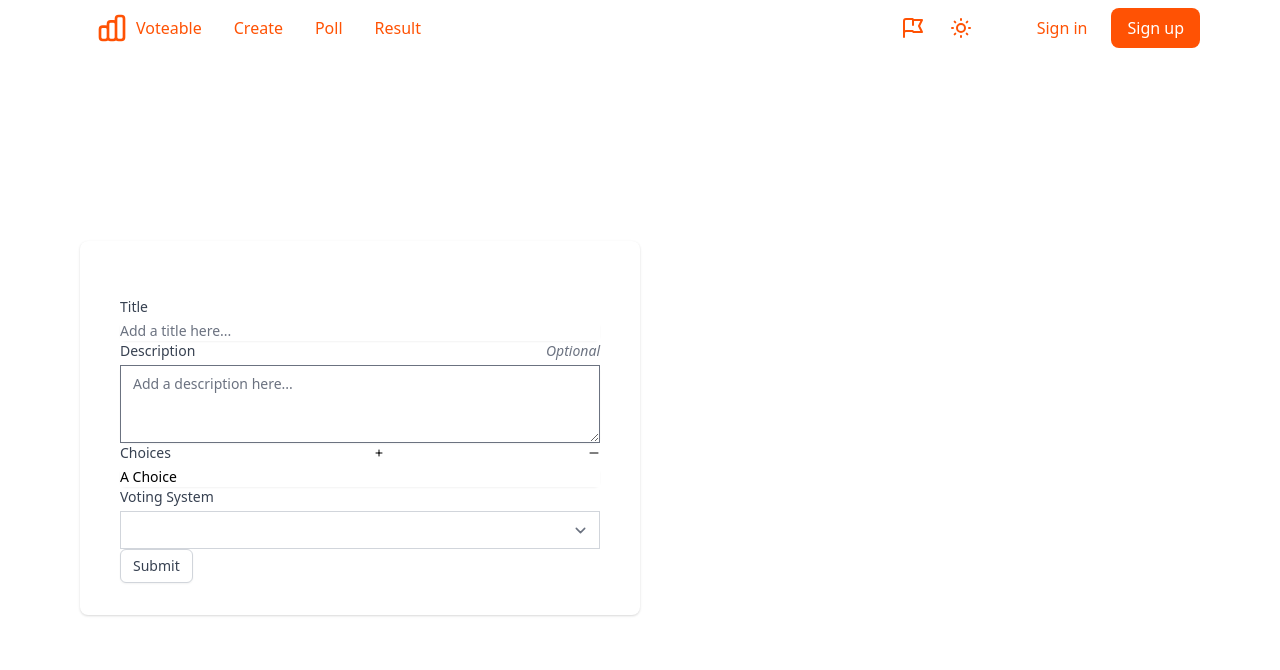
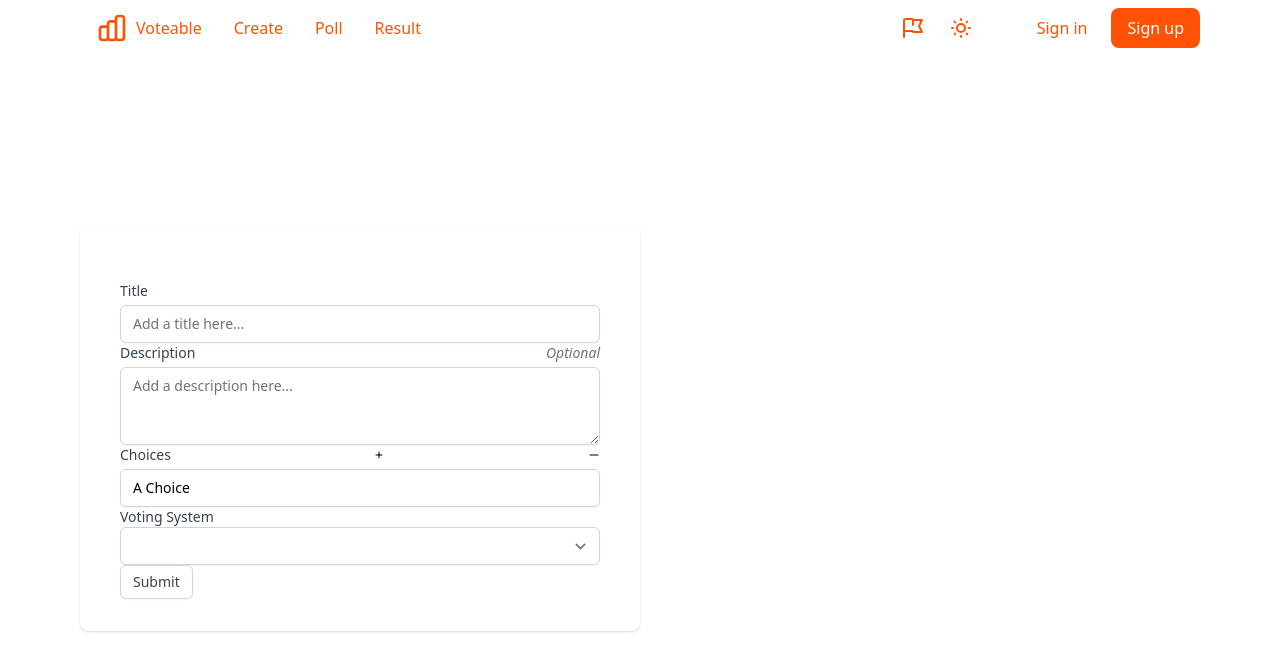
Before and after one commit to CalebLovell/voteable, a Next.js app: page /create in a window 1280 px wide. Shown: the top 670 px of the page. Built offline with nearby package versions, Linux system fonts and the light colour scheme; a web font is replaced by a local one.

Commit message:
update inputs

```diff
--- a/src/pages/create.js
+++ b/src/pages/create.js
@@ -24,39 +24,36 @@ export default function CreatePage() {
 				<h1 className='text-center text-base-primary'>Add a Poll</h1>
 
 				{/* Title */}
-				<div className='flex justify-between'>
-					<label htmlFor='title' className='block text-sm font-medium leading-5 text-gray-700'>
+				<label htmlFor='title' className='block text-sm font-medium text-gray-700'>
 					Title
 				</label>
-				</div>
-				<div className='relative mt-1 rounded-md shadow-sm'>
 				<input
+					type='text'
 					id='title'
 					name='title'
 					defaultValue=''
-						className='block w-full form-input sm:text-sm sm:leading-5'
+					className='block w-full mt-1 border-gray-300 rounded-md shadow-sm focus:ring-indigo-500 focus:border-indigo-500 sm:text-sm'
 					placeholder='Add a title here...'
 					ref={register}
 					required
 				/>
-				</div>
 
 				{/* Description */}
 				<div className='flex justify-between'>
-					<label htmlFor='description' className='block text-sm font-medium leading-5 text-gray-700'>
+					<label htmlFor='description' className='block text-sm font-medium text-gray-700'>
 						Description
 					</label>
-					<span className='text-sm italic leading-5 text-gray-500 cursor-default' id='description-optional'>
+					<span className='text-sm italic text-gray-500 cursor-default' id='description-optional'>
 						Optional
 					</span>
 				</div>
-				<div className='relative mt-1 rounded-md shadow-sm'>
+				<div className='mt-1'>
 					<textarea
 						id='description'
 						name='description'
 						defaultValue=''
 						rows='3'
-						className='block w-full form-input sm:text-sm sm:leading-5'
+						className='block w-full mt-1 border-gray-300 rounded-md shadow-sm focus:ring-indigo-500 focus:border-indigo-500 sm:text-sm'
 						placeholder='Add a description here...'
 						aria-describedby='description-optional'
 						ref={register}
@@ -65,7 +62,7 @@ export default function CreatePage() {
 
 				{/* Choices */}
 				<div className='flex justify-between'>
-					<label id='choices' htmlFor='choices' className='block text-sm font-medium leading-5 text-gray-700'>
+					<label id='choices' htmlFor='choices' className='block text-sm font-medium text-gray-700'>
 						Choices
 					</label>
 					<button type='button' onClick={() => append({ title: ``, value: 0 })}>
@@ -80,12 +77,11 @@ export default function CreatePage() {
 					</button>
 				</div>
 				{fields.map((item, index) => (
-					<div key={item.id}>
-						<div className='flex items-center justify-between'>
-							<div className='relative w-full mt-1 rounded-md shadow-sm'>
 					<input
+						key={item.id}
+						type='text'
 						id='choice'
-									className='block w-full form-input sm:text-sm sm:leading-5'
+						className='block w-full mt-1 border-gray-300 rounded-md shadow-sm focus:ring-indigo-500 focus:border-indigo-500 sm:text-sm'
 						placeholder='Add a choice here...'
 						required
 						name={`choices[${index}].title`}
@@ -93,19 +89,16 @@ export default function CreatePage() {
 						ref={register()}
 						aria-labelledby='choices'
 					/>
-							</div>
-						</div>
-					</div>
 				))}
 
-				<label htmlFor='type' className='block text-sm font-medium leading-5 text-gray-700'>
+				<label htmlFor='type' className='block text-sm font-medium text-gray-700'>
 					Voting System
 				</label>
 				<select
 					id='type'
 					name='type'
-					defaultValue=''
-					className='block w-full py-2 pl-3 pr-10 mt-1 text-base leading-6 border-gray-300 form-select focus:outline-none focus:shadow-outline-blue focus:border-blue-300 sm:text-sm sm:leading-5'
+					selected='selected'
+					className='block w-full border-gray-300 rounded-md shadow-sm focus:ring-indigo-500 focus:border-indigo-500 sm:text-sm'
 					required
 					ref={register}
 				>
```
Lines whose indentation alone changed are shown as unchanged.
